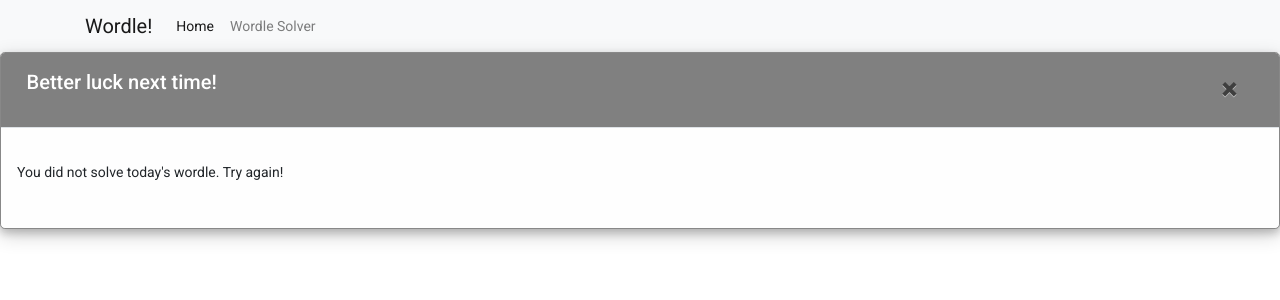
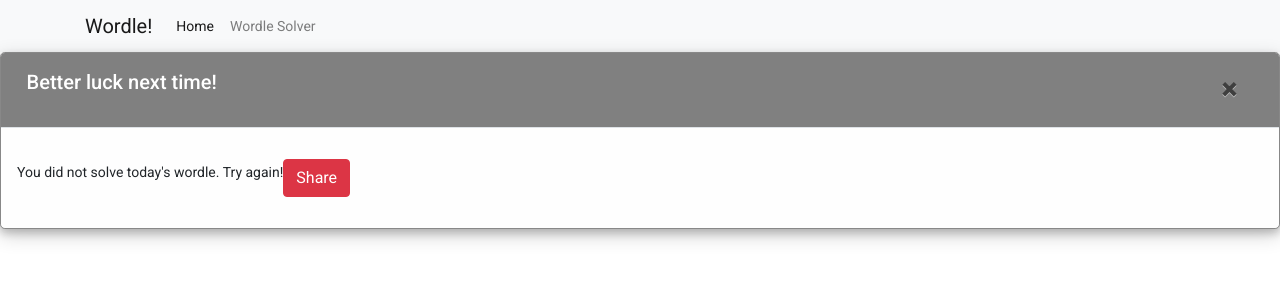
Before and after one commit to kimjust6/Wordle-Clone-Pink, an Angular app: page /statistics in a window 1280 px wide. Shown: the top 300 px of the page. Built offline with nearby package versions, Linux system fonts and the light colour scheme.

Commit message:
passing array variable to statistics so it can get the pattern

```diff
--- a/src/app/component/game/game.component.ts
+++ b/src/app/component/game/game.component.ts
@@ -295,15 +295,8 @@
     //pass didWin to StatisticsComponent
     (<StatisticsComponent>modalRef.componentInstance).didWin = didWin;
     (<StatisticsComponent>modalRef.componentInstance).modalRef = modalRef;
+    (<StatisticsComponent>modalRef.componentInstance).array = this.array;
 
-
-
-
-    // modalRef.result.then((result) => {
-    //   console.log(result);
-    // }).catch( (result) => {
-    //   console.log(result);
-    // });
 
 
   }
--- a/src/app/component/statistics/statistics.component.html
+++ b/src/app/component/statistics/statistics.component.html
@@ -6,15 +6,13 @@
       <span class="close" (click)="handleClose()">&times;</span>
     </div>
     <div class="modal-body">
-      <p>You have have solved today's wordle!</p>
+      <p>You have have solved today's wordle!    </p>
+      <button type="button" class="btn btn-success">Share</button>
     </div>
-    <!-- <div class="modal-footer"> -->
-    <!-- <h3>Modal Footer</h3> -->
-    <!-- </div> -->
   </div>
 </div>
 
-<!-- Modal content for winning-->
+<!-- Modal content for losing-->
 <ng-template #elseBlock>
   <div class="modal-content">
     <div class="modal-header">
@@ -22,9 +20,8 @@
       <span class="close" (click)="handleClose()">&times;</span>
     </div>
     <div class="modal-body">
-          <p>You did not solve today's wordle.
-          Try again!</p>
+      <p>You did not solve today's wordle. Try again!</p>
+      <button type="button" class="btn btn-danger">Share</button>
     </div>
-
   </div>
 </ng-template>
```
Also changed, not shown: src/app/component/statistics/statistics.component.ts (+6 -8 lines). Lines whose indentation alone changed are shown as unchanged.
